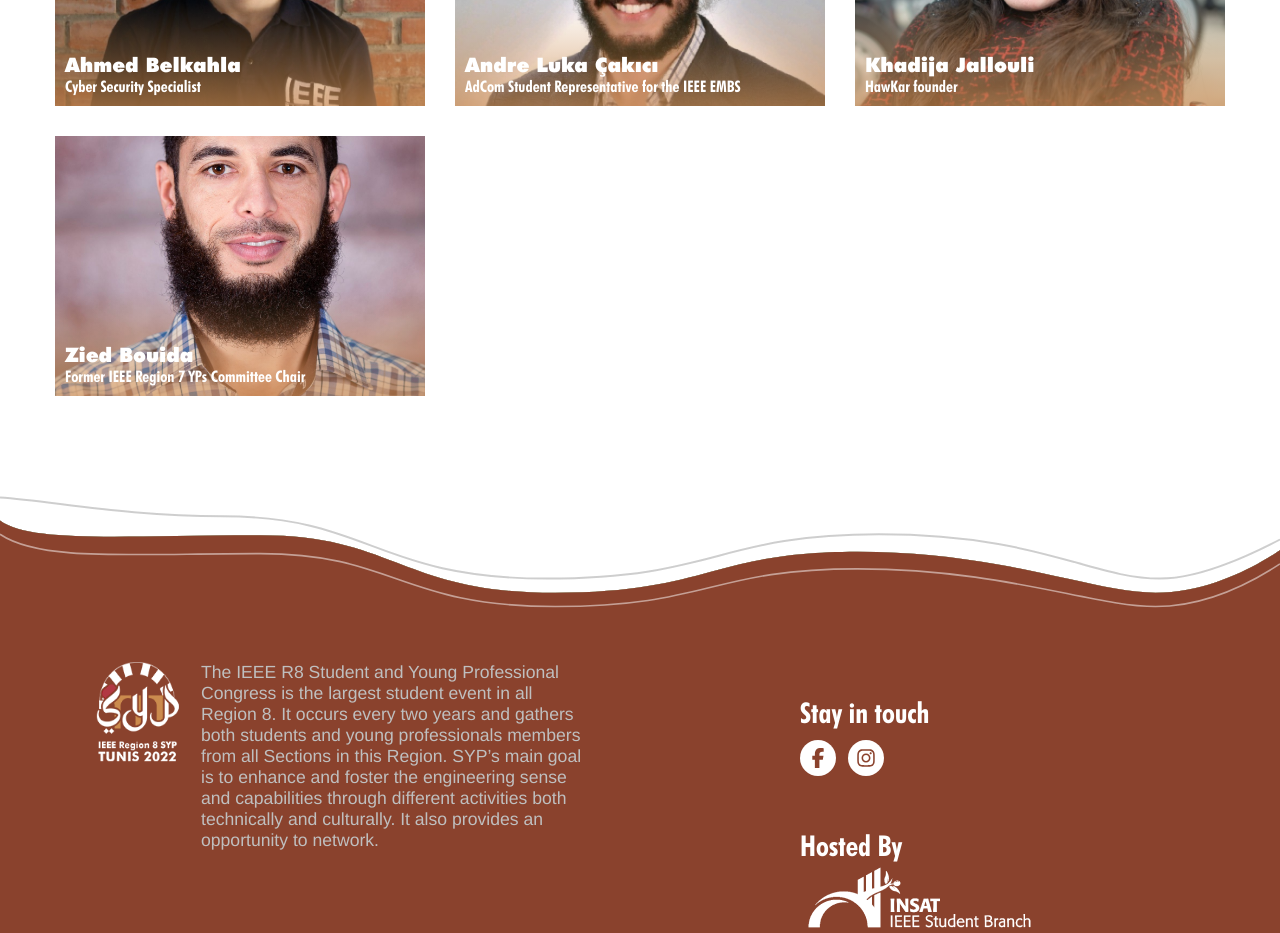
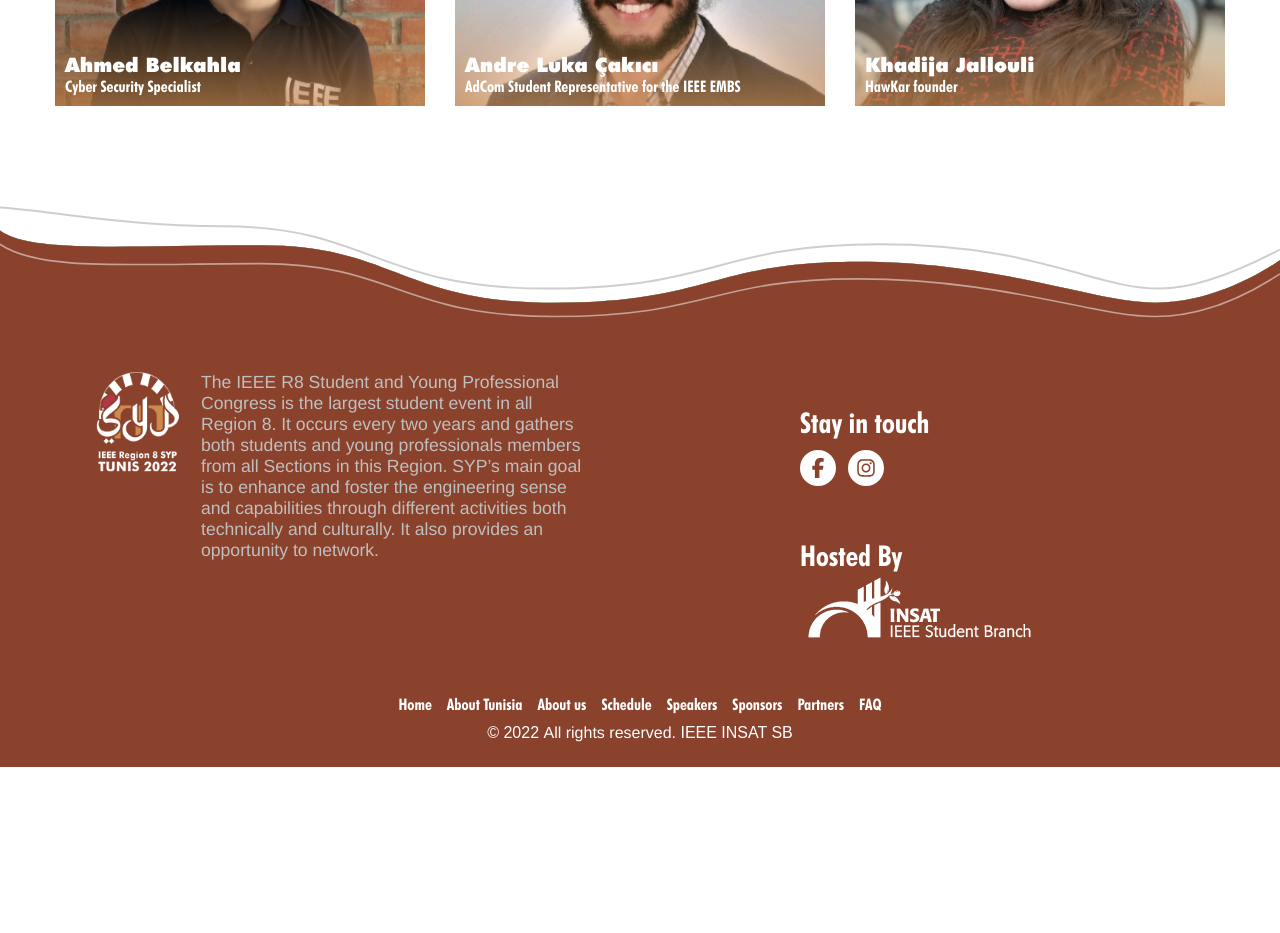
Before and after one commit to IEEE-INSAT/IEEE-R8-SYP-2022, a React (Create React App) app: page /speakers in a window 1280 px wide. Shown: the part 2740-3673 px from the top of the page. After the commit the page ends 3507 px from the top, so only its background shows below. Built offline with nearby package versions, Linux system fonts and the light colour scheme; a web font is replaced by a local one.

Commit message:
Revert "updated speakers data"
This reverts commit 48b81241c7aaef2a18db22861d700394a9e048c2.

```diff
--- a/src/components/SpeakerCard/index.jsx
+++ b/src/components/SpeakerCard/index.jsx
@@ -57,7 +57,7 @@ function SpeakerCard(props) {
                     <div className="speakerDescription">
                         <a target="_blank" rel="noreferrer" href={linkedin} style={{ lineHeight: '3em' }}>
                             {' '}
-                           <i className="fa-brands fa-linkedin SpeakerIcon"></i>
+                            <i className="fa-brands fa-linkedin SpeakerIcon"></i>
                         </a>
                         <p>{description && description.substring(0, 370)}</p>
                         {Xbutton}
--- a/src/data/speakers.json
+++ b/src/data/speakers.json
@@ -143,11 +143,5 @@
     "highlight": "HawKar founder",
     "description": "Khadija Jallouli is the founder of HawKar. She was selected by the Meaningful Business 100 among outstanding leaders across the world combining profit and purpose to help achieve the UN Sustainable Development Goals. She graduated from the National Institute of Applied science and technologies (INSAT) in 2020.",
     "linkedin": "https://www.linkedin.com/in/khadija-jallouli/"
-  },
-  {
-    "name": "Zied Bouida",
-    "highlight": "Former IEEE Region 7 YPs Committee Chair",
-    "description": "Dr. Bouida is a Senior Researcher and a Cisco Chair technical manager at the IoT Lab at Carleton University, Ottawa, Canada. \nHe is a Senior Member of the IEEE, HKN Professional Member, and a Professional Engineer in Ontario. \nHe served as IEEE Qatar YPs Committee Chair in 2016 and as IEEE Canada (R7) YPs Committee Chair from 2017 to 2021.",
-    "linkedin": "https://www.linkedin.com/in/bouidazied"
   }
 ]
```
Also changed, not shown: public/images/speakers/Zied Bouida.jpg (deleted).
